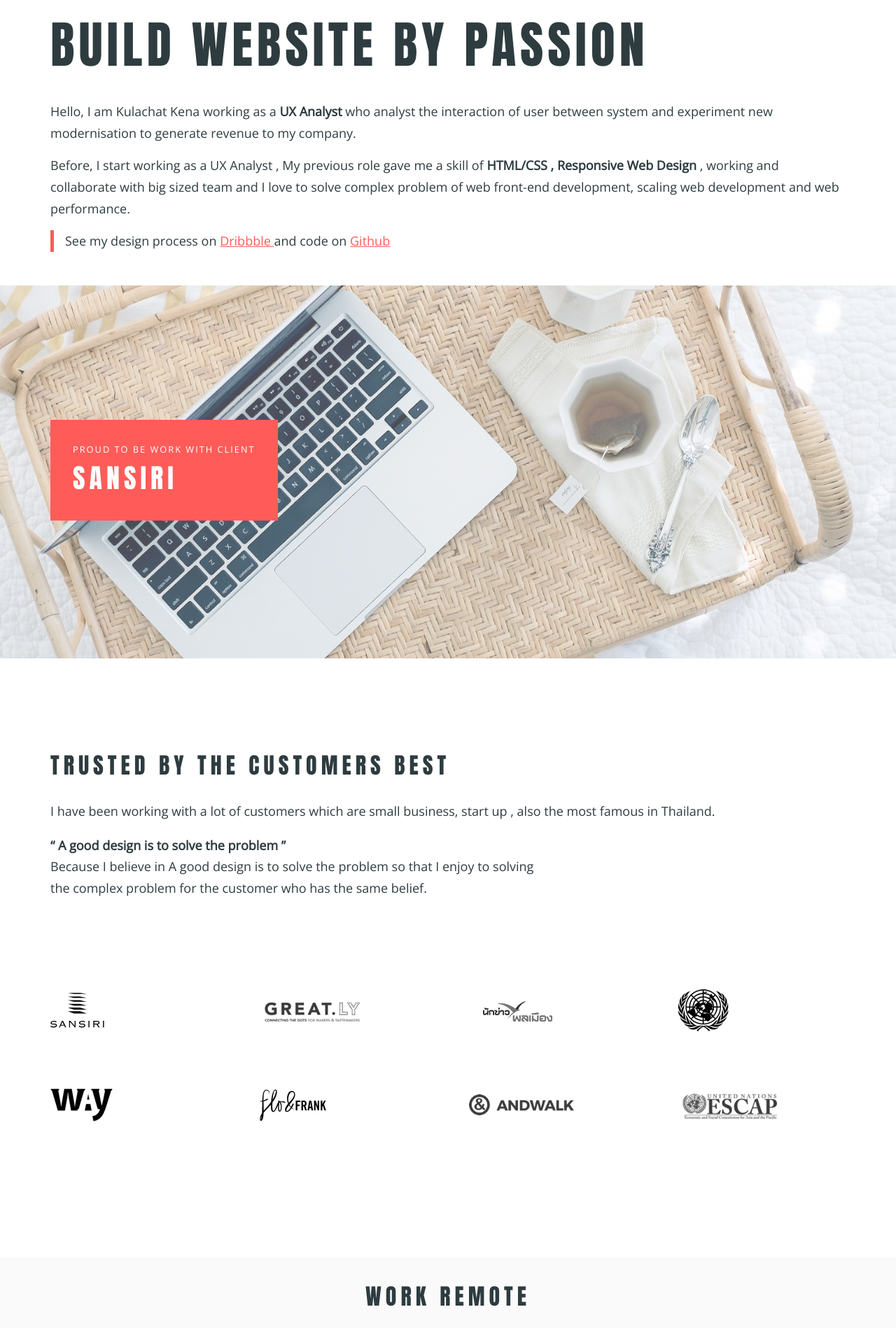
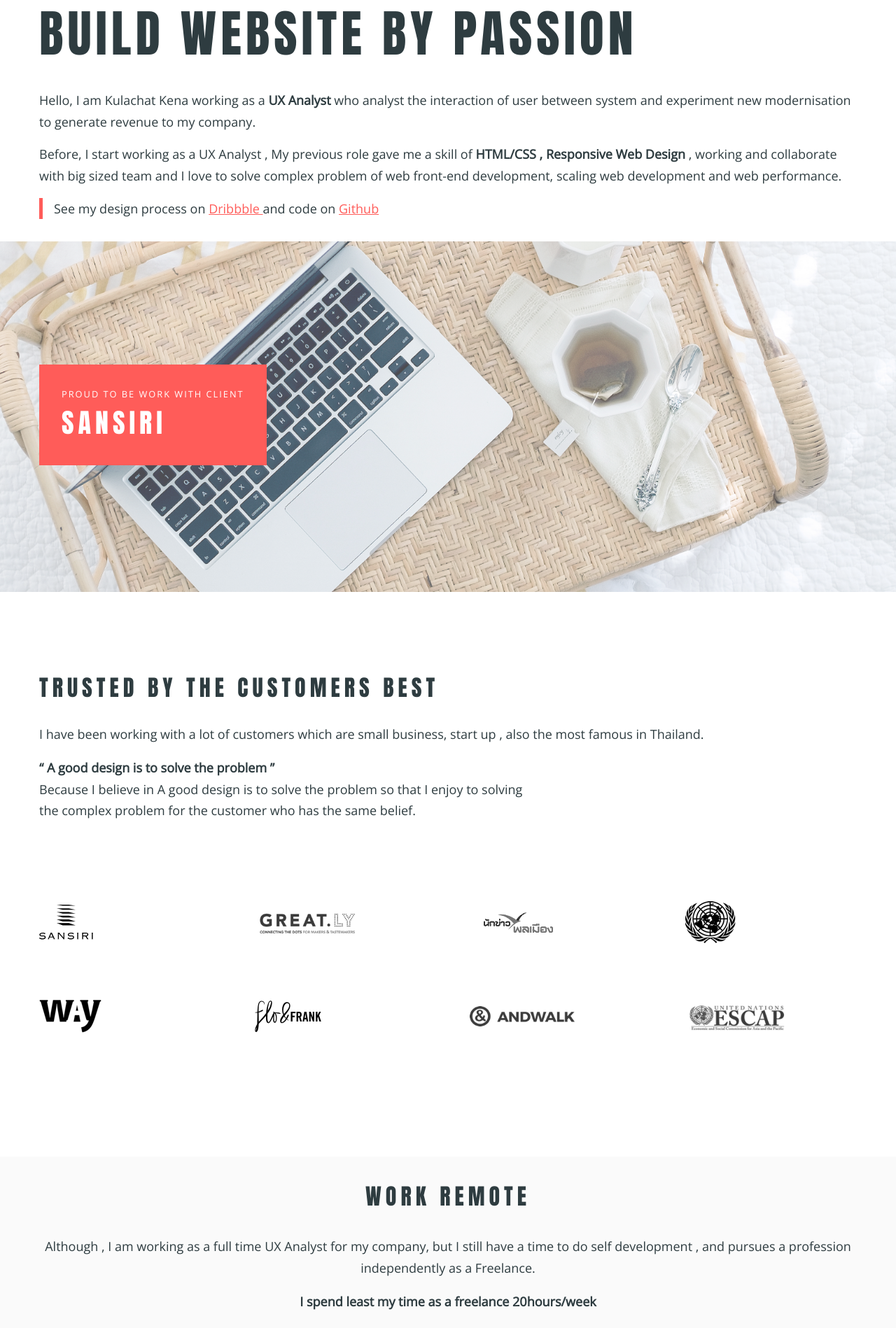
Before and after one commit to kulachat/portfolio, a PHP site: page / in a window 1280 px wide. Shown: the top 1898 px of the page at 70% size. Run offline with PHP 8.4, Linux system fonts and the light colour scheme; some libraries are stand-ins or nearby versions.

Commit message:
Update RWD

```diff
--- a/css/style.css
+++ b/css/style.css
@@ -392,7 +392,7 @@ p {
 
 .main {
   margin: auto;
-  padding: 2rem;
+  padding: 1rem;
   max-width: 1200px; }
   @media only screen and (min-width: 1600px) {
     .main {
@@ -484,7 +484,7 @@ header p {
   -ms-flex-align: center;
   align-items: center;
   max-width: 1200px;
-  padding: 2rem;
+  padding: 1rem;
   margin-right: auto;
   margin-left: auto; }
   @media only screen and (min-width: 1600px) {
--- a/sass/components/_layout.scss
+++ b/sass/components/_layout.scss
@@ -41,7 +41,7 @@ p {
 
 .main {
   margin: auto;
-  padding: 2rem;
+  padding: 1rem;
   max-width: $rwd-size;
 
   @include media(largescreen) {
@@ -161,7 +161,7 @@ header {
   -ms-flex-align: center;
   align-items: center;
   max-width: $rwd-size;
-  padding: 2rem;
+  padding: 1rem;
   margin-right: auto;
   margin-left: auto;
 
```
